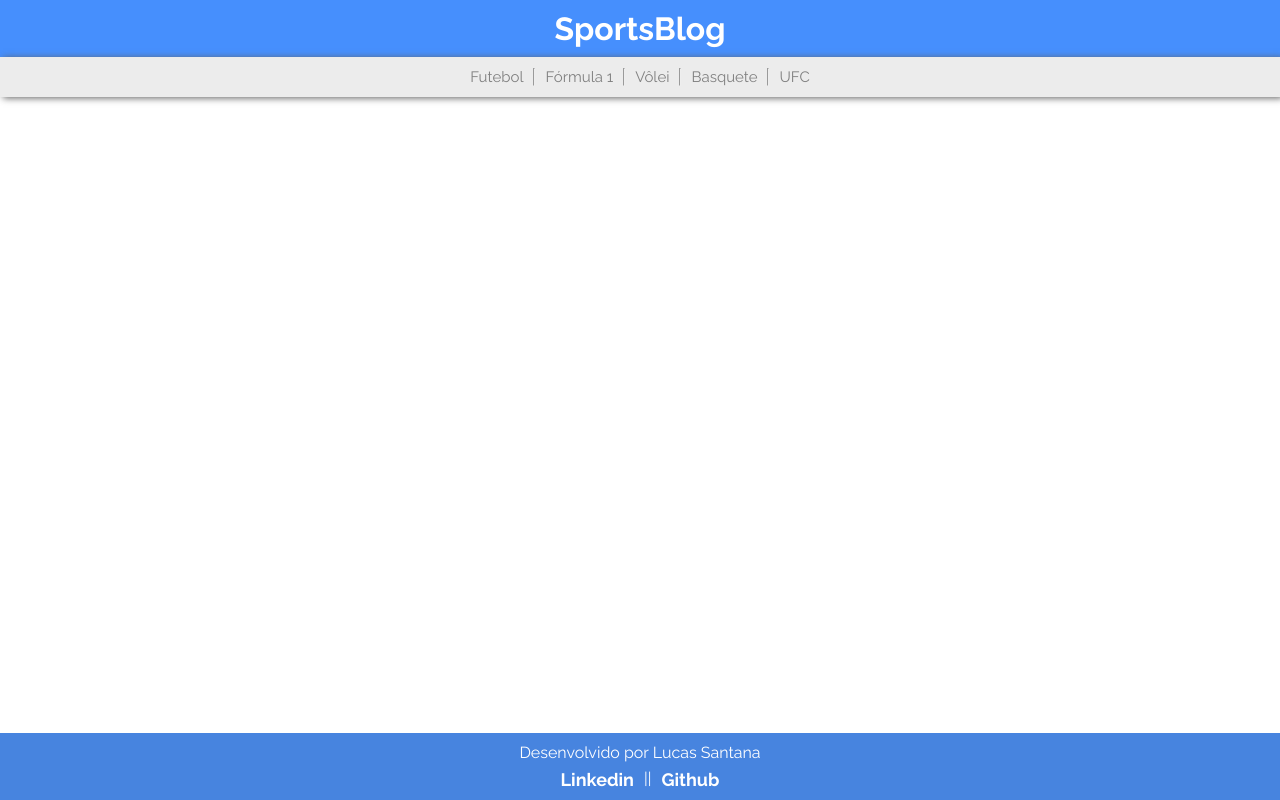
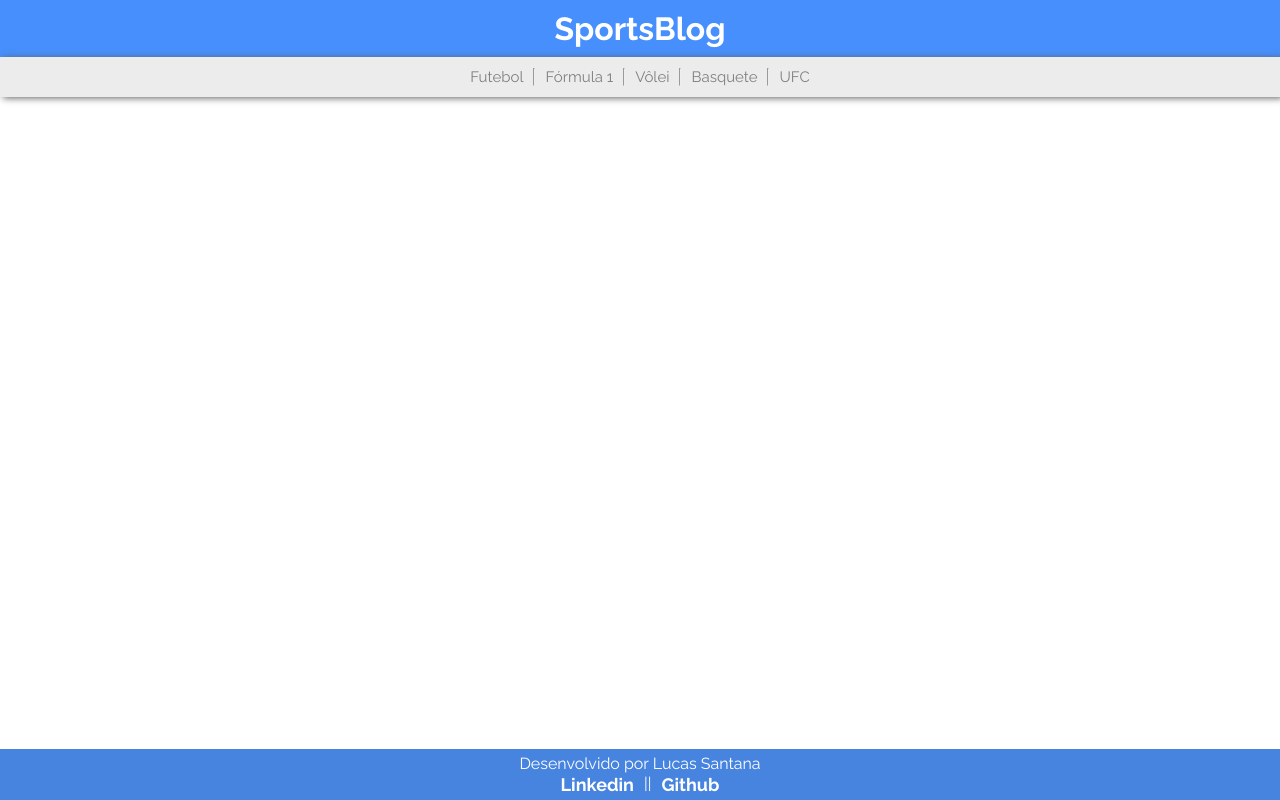
Before and after one commit to LucasSilva97/sports-blog, an Angular app: page / in a window 1280 px wide. Built offline with nearby package versions, Linux system fonts and the light colour scheme.

Commit message:
lowering footer padding

```diff
--- a/src/app/components/footer/footer.component.css
+++ b/src/app/components/footer/footer.component.css
@@ -4,7 +4,7 @@
   position: fixed;
   bottom: 0%;
   width: 100%;
-  padding: 10px 0;
+  padding: 5px 0;
 
   text-align: center;
   color: #fff;
@@ -14,7 +14,7 @@
   display: flex;
   justify-content: center;
   gap: 10px;
-  margin-top: 7px;
+  margin-top: 1px;
 }
 
 .container__footer-links > a {
```
Also changed, not shown: src/styles.css (line endings or trailing spaces).
